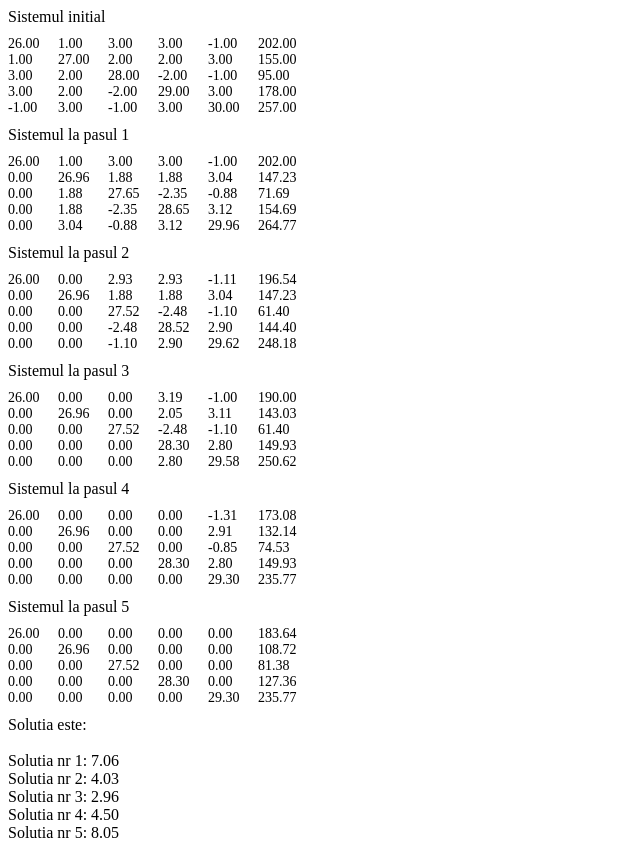
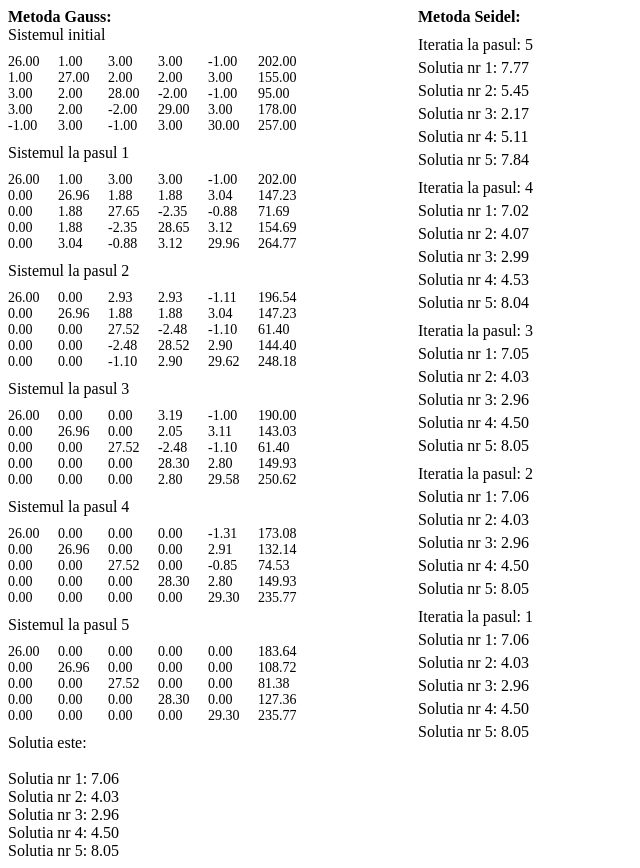
Before and after one commit to vovodstanislava/AN, a plain HTML site: page lab2/index.html in a window 1280 px wide. Shown: the whole page, without its empty margins (0-640 px from the left). Drawn offline with Linux system fonts and the light colour scheme.

Commit message:
refactor

```diff
--- a/lab2/gauss.js
+++ b/lab2/gauss.js
@@ -1,4 +1,6 @@
-const app = document.getElementById('app')
+const app = document.getElementById('gauss')
+
+app.innerHTML += `<b>Metoda Gauss:</b>`
 
 const main = () => {
     const n = 5;
--- a/lab2/gauss.html
+++ b/lab2/index.html
@@ -3,6 +3,11 @@
 <head>
     <title></title>
     <style>
+        #app {
+            display: grid;
+            grid-template-columns: 400px 400px;
+            grid-gap: 10px;
+        }
         .matrix {
             margin-top: 10px;
             margin-bottom: 10px;
@@ -15,7 +20,11 @@
     </style>
 </head>
 <body>
-<div id="app"></div>
+<div id="app">
+    <div id="gauss"></div>
+    <div id="seidel"></div>
+</div>
 <script type="text/javascript" src="gauss.js"></script>
+<script type="text/javascript" src="zeidel.js"></script>
 </body>
 </html>
--- /dev/null
+++ b/lab2/zeidel.js
@@ -0,0 +1,34 @@
+const app1 = document.getElementById('seidel')
+
+let main2 = () => {
+    let a = [
+        [26, 1, 3, 3, -1],
+        [1, 27, 2, 2, 3],
+        [3, 2, 28, -2, -1],
+        [3, 2, -2, 29, 3],
+        [-1, 3, -1, 3, 30]
+    ];
+    let b = [202, 155, 95, 178, 257];
+    let x = [0, 0, 0, 0, 0];
+    let y = [];
+    let n = 5, m = 5, i = 0, j = 0;
+
+    app1.innerHTML += `<b>Metoda Seidel:</b>`
+
+    while (m > 0) {
+        app1.innerHTML += `<div style="margin-top: 10px">Iteratia la pasul: ${m}</div>`
+        for (i = 0; i < n; i++) {
+            y[i] = (b[i] / a[i][i]);
+            for (j = 0; j < n; j++) {
+                if (j === i)
+                    continue;
+                y[i] = y[i] - ((a[i][j] / a[i][i]) * x[j]);
+                x[i] = y[i];
+            }
+            app1.innerHTML += `<div style="margin-top: 5px">Solutia nr ${i + 1}: ${y[i].toFixed(2)}</div>`
+        }
+        m--;
+    }
+}
+
+main2()
```
